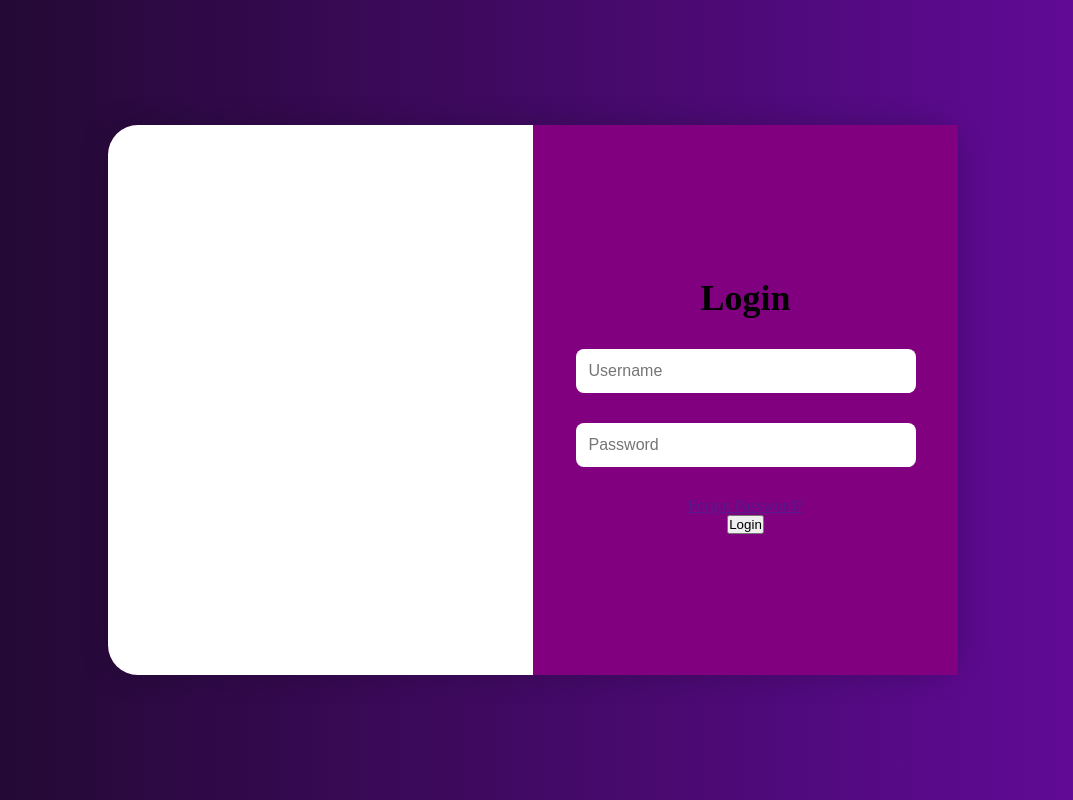
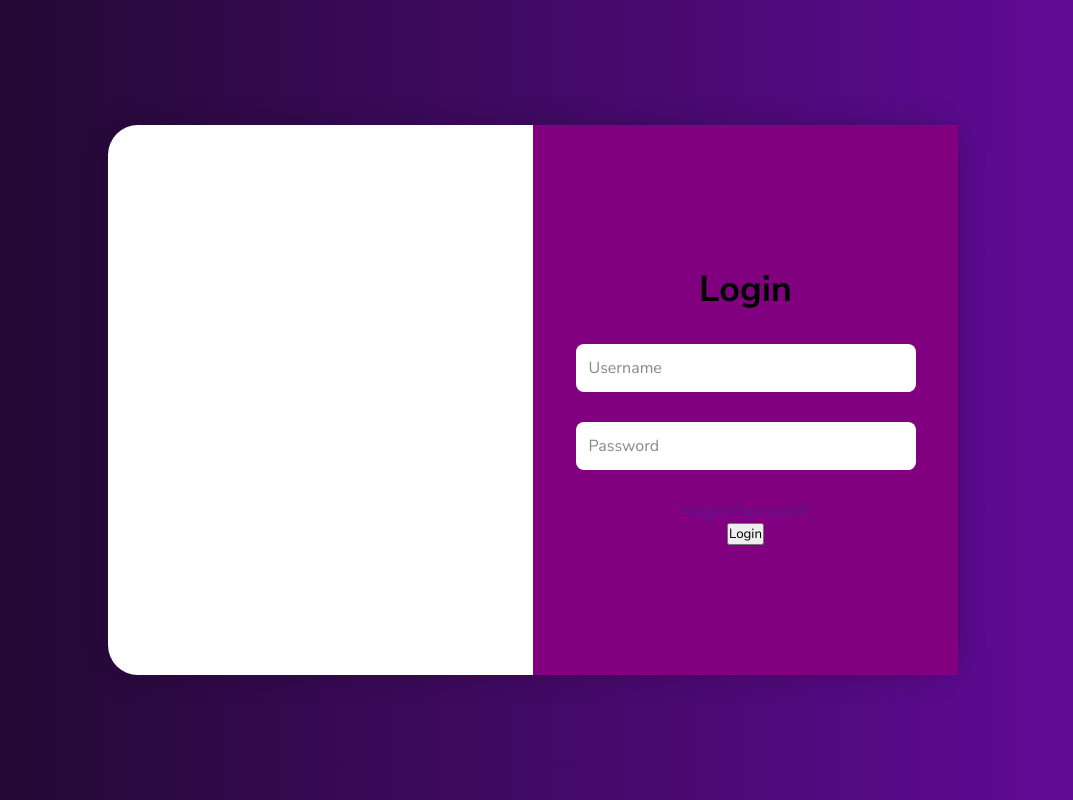
Before and after one commit to zawadarefin0/12SENG1-Final, a plain HTML site: page login.html in a window 1280 px wide. Shown: the whole page, without its empty margins (107-1180 px from the left). Drawn offline with nearby package versions, Linux system fonts and the light colour scheme.

Commit message:
updatess

```diff
--- a/login.html
+++ b/login.html
@@ -4,7 +4,8 @@
     <meta charset="UTF-8" />
     <meta name="viewport" content="width=device-width, initial-scale=1.0" />
     <title>Pet Search App</title>
-    <link rel="stylesheet" href="style.css" />
+    <link rel="stylesheet" href="style.css"/>
+    <link href='https://unpkg.com/boxicons@2.1.4/css/boxicons.min.css' rel='stylesheet'>
   </head>
   <body>
     <div class="container">
@@ -13,6 +14,7 @@
           <h1>Login</h1>
           <div class="input-box">
             <input type="text" placeholder="Username" required />
+            <i class='bxr bx-user-square'></i>
           </div>
           <div class="input-box">
             <input type="password" placeholder="Password" required />
--- a/style.css
+++ b/style.css
@@ -1,8 +1,12 @@
+@import url('https://fonts.googleapis.com/css2?family=Nunito+Sans:ital,opsz,wght@0,6..12,200..1000;1,6..12,200..1000&display=swap');
+
 * {
     margin: 0;
     padding: 0;
     box-sizing: border-box;
+    font-family: "Nunito Sans", "sans-serif";
 }
+
 
 body {
     display: flex;
@@ -58,3 +62,8 @@ form {
     color: black;
     font-weight: 500;
 }
+
+.input-box input::placeholder {
+    color: #888;
+    font-weight: 400;
+}
```
